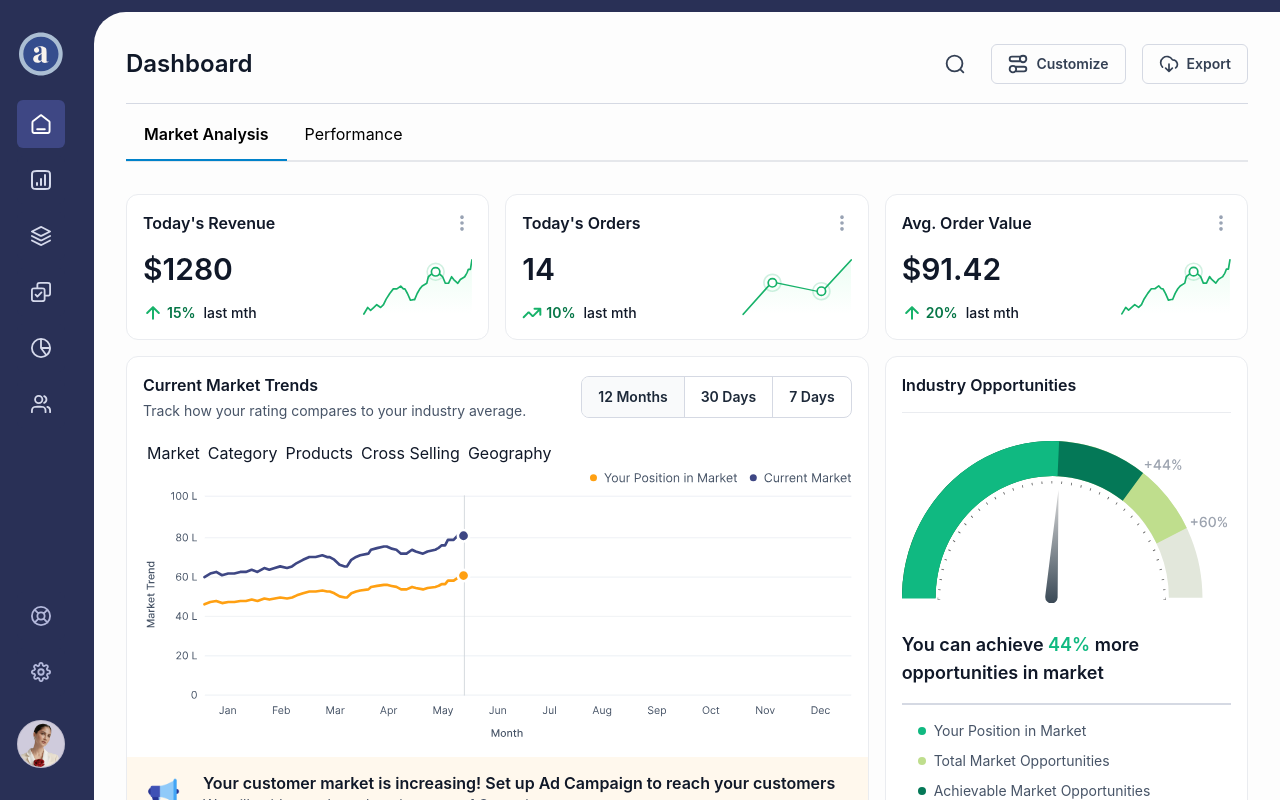
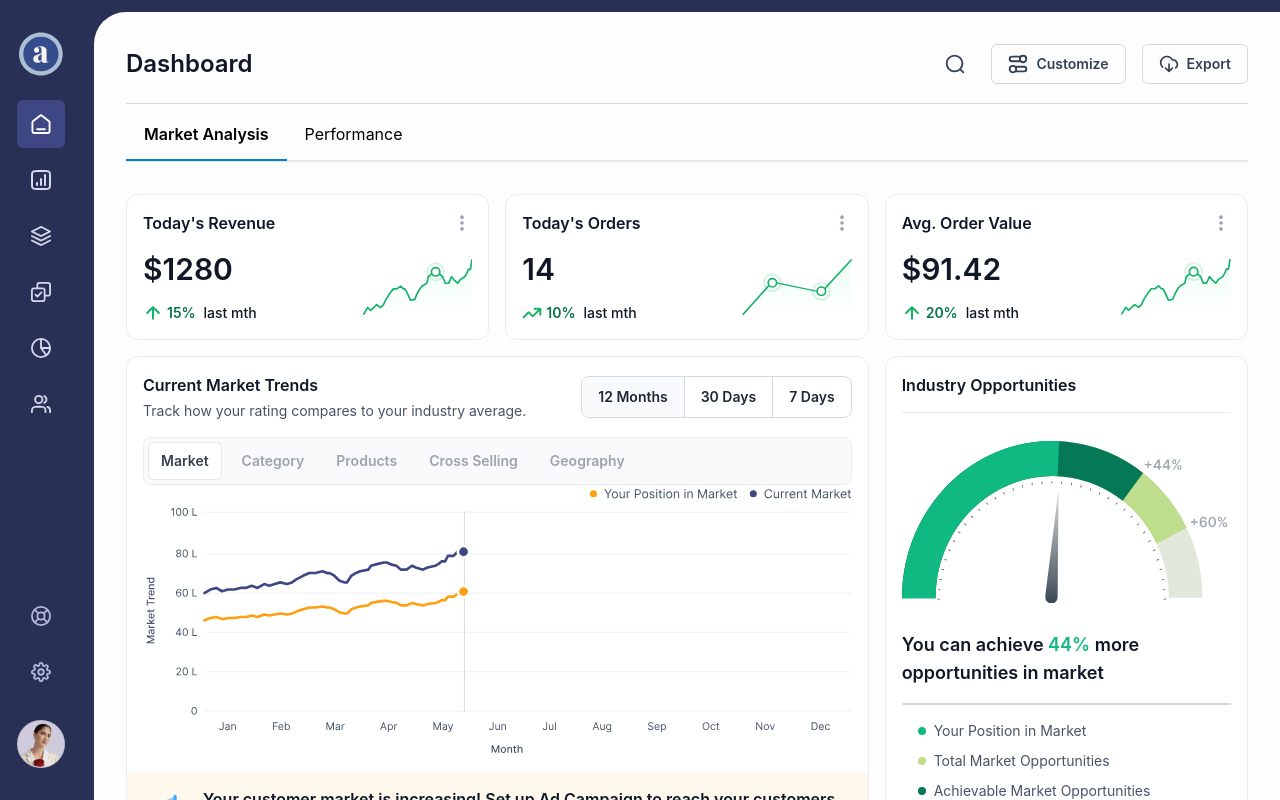
Before and after one commit to nathanaeld01/dashboard-assessment, a React (Create React App) app: page / in a window 1280 px wide. Shown: the top 800 px of the page. Built offline with nearby package versions, Linux system fonts and the light colour scheme.

Commit message:
chore: completed merket trends card tabs

```diff
--- a/src/components/dashboard/index.jsx
+++ b/src/components/dashboard/index.jsx
@@ -8,7 +8,7 @@ import { OpportunityCard } from "../dashcards/opportunity";
 import { OrdersCard } from "../dashcards/orders";
 import { RevenueCard } from "../dashcards/revenue";
 import { TrendingCard } from "../dashcards/trending";
-import { TabContent, TabItem, Tabs } from "../ui/tabs";
+import { TabItem, Tabs } from "../ui/tabs";
 import { DashboardHeader } from "./header";
 
 export const Dashboard = () => {
@@ -20,8 +20,8 @@ export const Dashboard = () => {
 	];
 
 	return (
-		<div className="max-w-[calc(100%-5.125rem)] w-full h-full ml-20.5 pt-3 pl-3">
-			<main className="w-full h-full bg-background rounded-tl-4xl p-8">
+		<div className="wrapper">
+			<main className="w-full min-h-container h-full bg-background rounded-tl-4xl p-8">
 				<DashboardHeader />
 				<Tabs onChange={setCurrentTab}>
 					<div className="mt-1 mb-8 flex border-b-2 border-b-[#E5E7EB]">
@@ -43,7 +43,6 @@ export const Dashboard = () => {
 							</TabItem>
 						))}
 					</div>
-					<TabContent index="analysis">
 					<div className="row-wrap">
 						<div className="col-wrap">
 							<RevenueCard />
@@ -59,10 +58,6 @@ export const Dashboard = () => {
 							<CampaignCard />
 						</div>
 					</div>
-					</TabContent>
-					<TabContent index="perform">
-						<div>Performance</div>
-					</TabContent>
 				</Tabs>
 			</main>
 		</div>
--- a/src/components/dashcards/market-trends.jsx
+++ b/src/components/dashcards/market-trends.jsx
@@ -1,6 +1,7 @@
 import { MarketTrendsChart } from "../charts/market-trend";
 import { ButtonGroup, ButtonGroupItem } from "../ui/button-group";
 import { Card, CardContent, CardHeader, CardTitle } from "../ui/card";
+import { TabItem, Tabs } from "../ui/tabs";
 
 export const MarketTrends = () => (
 	<Card className="grid grid-rows-[auto_1fr_auto] col-span-8">
@@ -17,38 +18,46 @@ export const MarketTrends = () => (
 			</ButtonGroup>
 		</CardHeader>
 		<CardContent>
-			<div className="flex p-1 gap-2">
-				<button
-					type="button"
-					className="inline-flex justify-center items-center"
+			<Tabs>
+				<div className="flex p-1 bg-grey-50 border border-grey-200 rounded-lg gap-2">
+					<TabItem
+						className="inline-flex px-3 py-2 font-semibold text-sm bg-transparent text-grey-500 justify-center items-center"
+						activeClasses="bg-white border border-grey-900/10 text-grey-700 rounded-md"
+						index="market"
+						defaultTab
 					>
 						Market
-				</button>
-				<button
-					type="button"
-					className="inline-flex justify-center items-center"
+					</TabItem>
+					<TabItem
+						className="inline-flex px-3 py-2 font-semibold text-sm bg-transparent text-grey-500 justify-center items-center"
+						activeClasses="bg-white border border-grey-900/10 text-grey-700 rounded-md"
+						index="category"
 					>
 						Category
-				</button>
-				<button
-					type="button"
-					className="inline-flex justify-center items-center"
+					</TabItem>
+					<TabItem
+						className="inline-flex px-3 py-2 font-semibold text-sm bg-transparent text-grey-500 justify-center items-center"
+						activeClasses="bg-white border border-grey-900/10 text-grey-700 rounded-md"
+						index="products"
 					>
 						Products
-				</button>
-				<button
-					type="button"
-					className="inline-flex justify-center items-center"
+					</TabItem>
+					<TabItem
+						className="inline-flex px-3 py-2 font-semibold text-sm bg-transparent text-grey-500 justify-center items-center"
+						activeClasses="bg-white border border-grey-900/10 text-grey-700 rounded-md"
+						index="crossselling"
 					>
 						Cross Selling
-				</button>
-				<button
-					type="button"
-					className="inline-flex justify-center items-center"
+					</TabItem>
+					<TabItem
+						className="inline-flex px-3 py-2 font-semibold text-sm bg-transparent text-grey-500 justify-center items-center"
+						activeClasses="bg-white border border-grey-900/10 text-grey-700 rounded-md"
+						index="geography"
 					>
 						Geography
-				</button>
+					</TabItem>
 				</div>
+			</Tabs>
 			<MarketTrendsChart />
 		</CardContent>
 		<div className="flex py-3.5 px-4.5 bg-[#FFF8ED] items-center gap-5">
--- a/src/components/ui/tabs.jsx
+++ b/src/components/ui/tabs.jsx
@@ -7,7 +7,7 @@ const Tabs = ({ onChange, children }) => {
 	const [activeTab, setActiveTab] = useState("");
 
 	useLayoutEffect(() => {
-		onChange(activeTab);
+		if (onChange) onChange(activeTab);
 	}, [activeTab, onChange]);
 
 	return (
@@ -17,7 +17,7 @@ const Tabs = ({ onChange, children }) => {
 	);
 };
 
-const TabItem = ({ index, defaultTab, className, children }) => {
+const TabItem = ({ index, defaultTab, className, activeClasses, children }) => {
 	const { activeTab, setActiveTab } = useTab();
 
 	useLayoutEffect(() => {
@@ -27,7 +27,7 @@ const TabItem = ({ index, defaultTab, className, children }) => {
 	return (
 		<button
 			type="button"
-			className={cn(className, activeTab === index && "group active")}
+			className={cn(className, activeTab === index && activeClasses)}
 			onClick={() => setActiveTab(index)}
 		>
 			{children}
--- a/src/index.css
+++ b/src/index.css
@@ -10,6 +10,10 @@
 
 body {
     @apply w-full h-dvh bg-primary-800;
+}
+
+.wrapper {
+    @apply w-full min-h-dvh h-full pt-3 pl-23.5
 }
 
 /*** Nav ***/
--- a/tailwind.config.js
+++ b/tailwind.config.js
@@ -51,6 +51,10 @@ module.exports = {
 				9.5: "2.375rem",
 				15: "3.75rem",
 				20.5: "5.125rem",
+				23.5: "5.875rem",
+			},
+			minHeight: {
+				container: "calc(100vh - 0.75rem)",
 			},
 			borderRadius: {
 				"4xl": "2rem",
```
Lines whose indentation alone changed are shown as unchanged.
